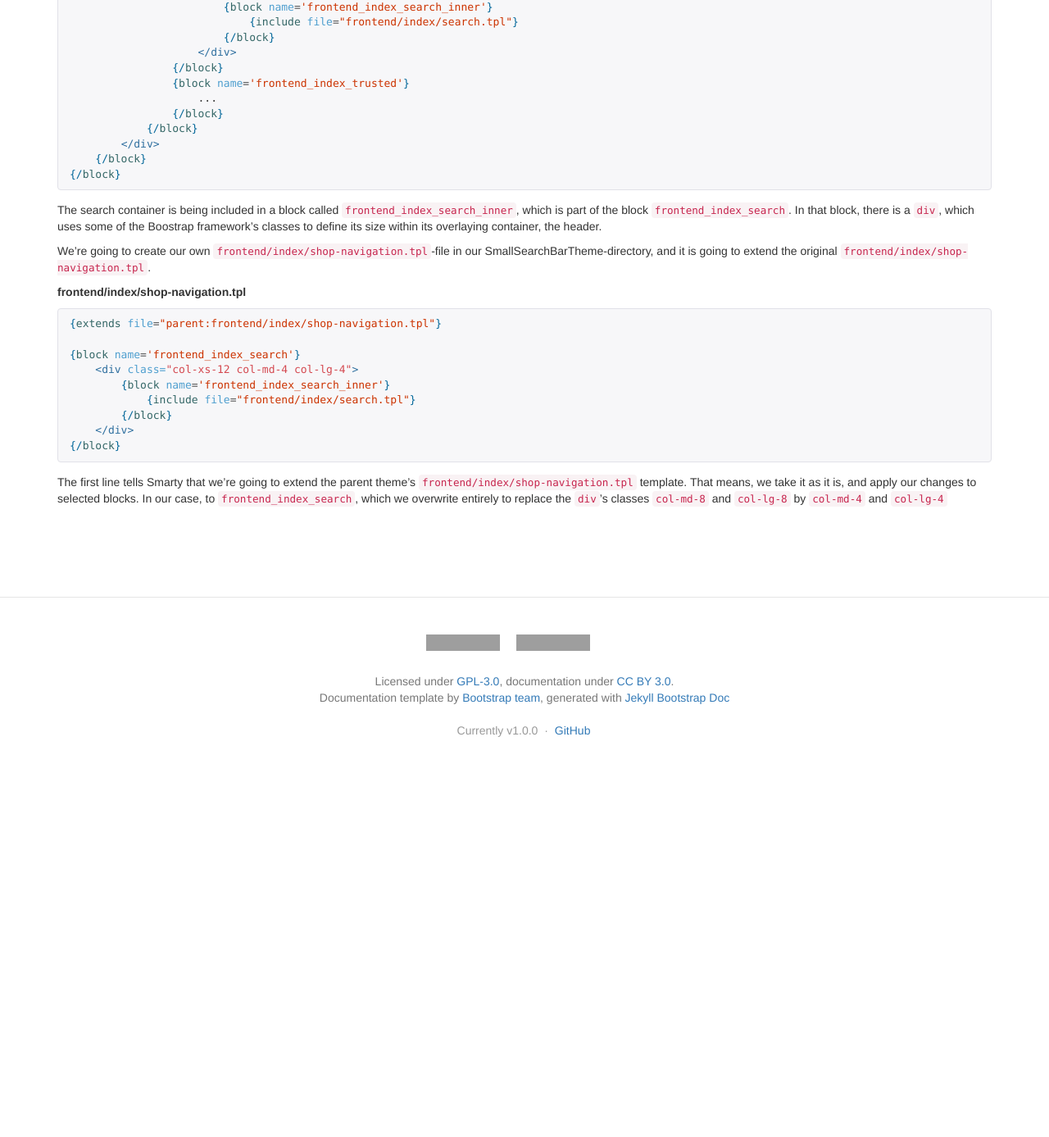
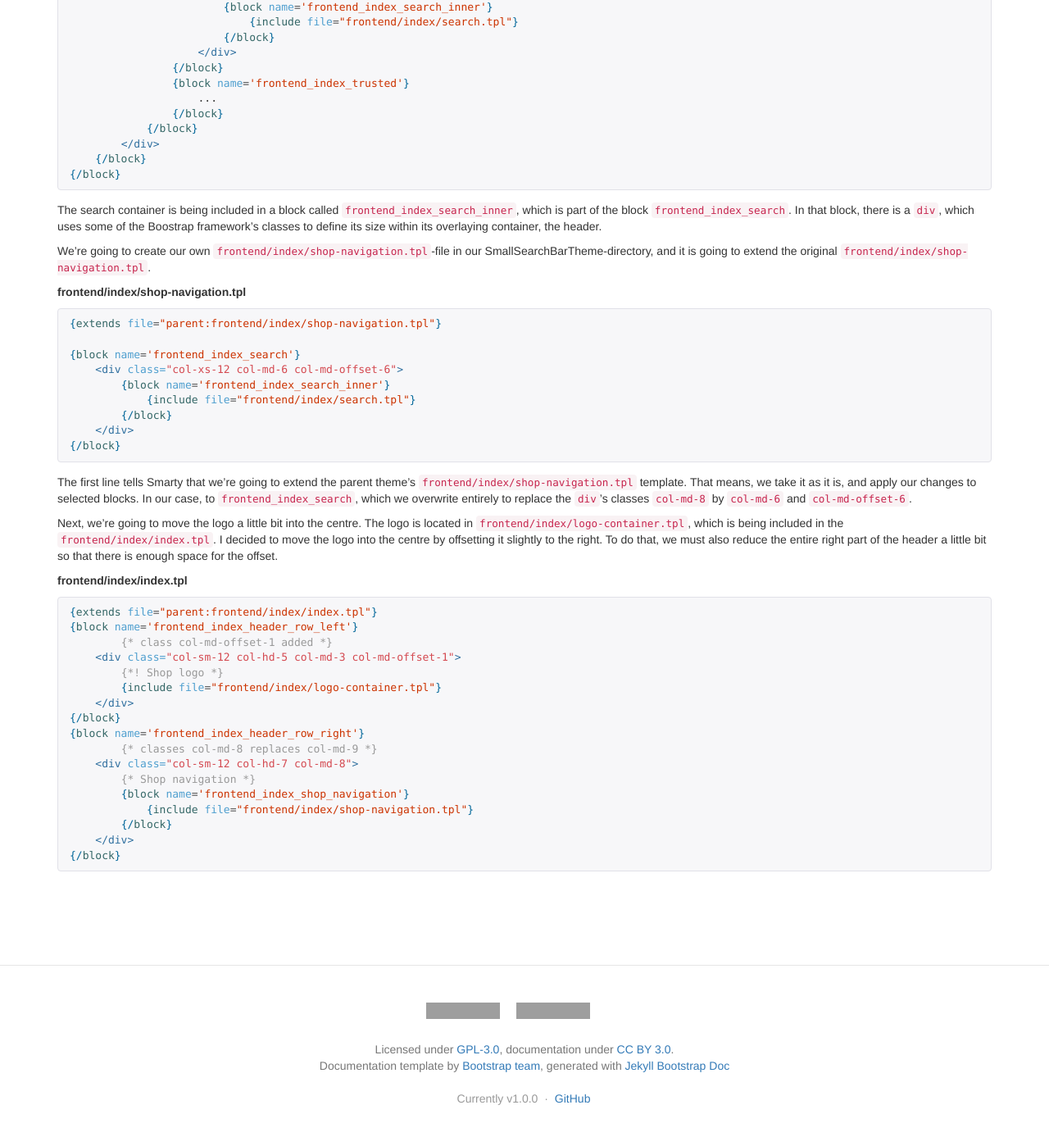
Before and after one commit to conexco/shopware-bootstrap-theme, a Jekyll site: the page built from docs/start.md, in a window 1280 px wide and 1400 px high, scrolled down 4750 px. Shown: the top 1387 px of the window at 82% size. Built offline with Jekyll 4.4.1, drawn with Linux system fonts in a browser that asks for light colours; nearby versions of some CDN libraries; before the commit the page ends 5701 px from its top, so only the background shows below that; grey boxes are pictures that could not be loaded.

Commit message:
Updated docs

````diff
--- a/docs/start.md
+++ b/docs/start.md
@@ -293,7 +293,7 @@ the original `frontend/index/shop-navigation.tpl`.
 {extends file="parent:frontend/index/shop-navigation.tpl"}
 
 {block name='frontend_index_search'}
-    <div class="col-xs-12 col-md-4 col-lg-4">
+    <div class="col-xs-12 col-md-6 col-md-offset-6">
         {block name='frontend_index_search_inner'}
             {include file="frontend/index/search.tpl"}
         {/block}
@@ -303,4 +303,30 @@ the original `frontend/index/shop-navigation.tpl`.
 
 The first line tells Smarty that we're going to extend the parent theme's `frontend/index/shop-navigation.tpl` template.
 That means, we take it as it is, and apply our changes to selected blocks. In our case, to `frontend_index_search`,
-which we overwrite entirely to replace the `div`'s classes `col-md-8` and `col-lg-8` by `col-md-4` and `col-lg-4`
+which we overwrite entirely to replace the `div`'s classes `col-md-8` by `col-md-6` and `col-md-offset-6`.
+
+Next, we're going to move the logo a little bit into the centre. The logo is located in `frontend/index/logo-container.tpl`,
+which is being included in the `frontend/index/index.tpl`. I decided to move the logo into the centre
+by offsetting it slightly to the right. To do that, we must also reduce the entire right part of the header a little bit
+so that there is enough space for the offset.
+
+**frontend/index/index.tpl**
+```smarty
+{extends file="parent:frontend/index/index.tpl"}
+{block name='frontend_index_header_row_left'}
+	{* class col-md-offset-1 added *}
+    <div class="col-sm-12 col-hd-5 col-md-3 col-md-offset-1">
+        {*! Shop logo *}
+        {include file="frontend/index/logo-container.tpl"}
+    </div>
+{/block}
+{block name='frontend_index_header_row_right'}
+	{* classes col-md-8 replaces col-md-9 *}
+    <div class="col-sm-12 col-hd-7 col-md-8">
+        {* Shop navigation *}
+        {block name='frontend_index_shop_navigation'}
+            {include file="frontend/index/shop-navigation.tpl"}
+        {/block}
+    </div>
+{/block}
+```
````
Also changed, not shown: docs/about.md (+2 -0 lines).
